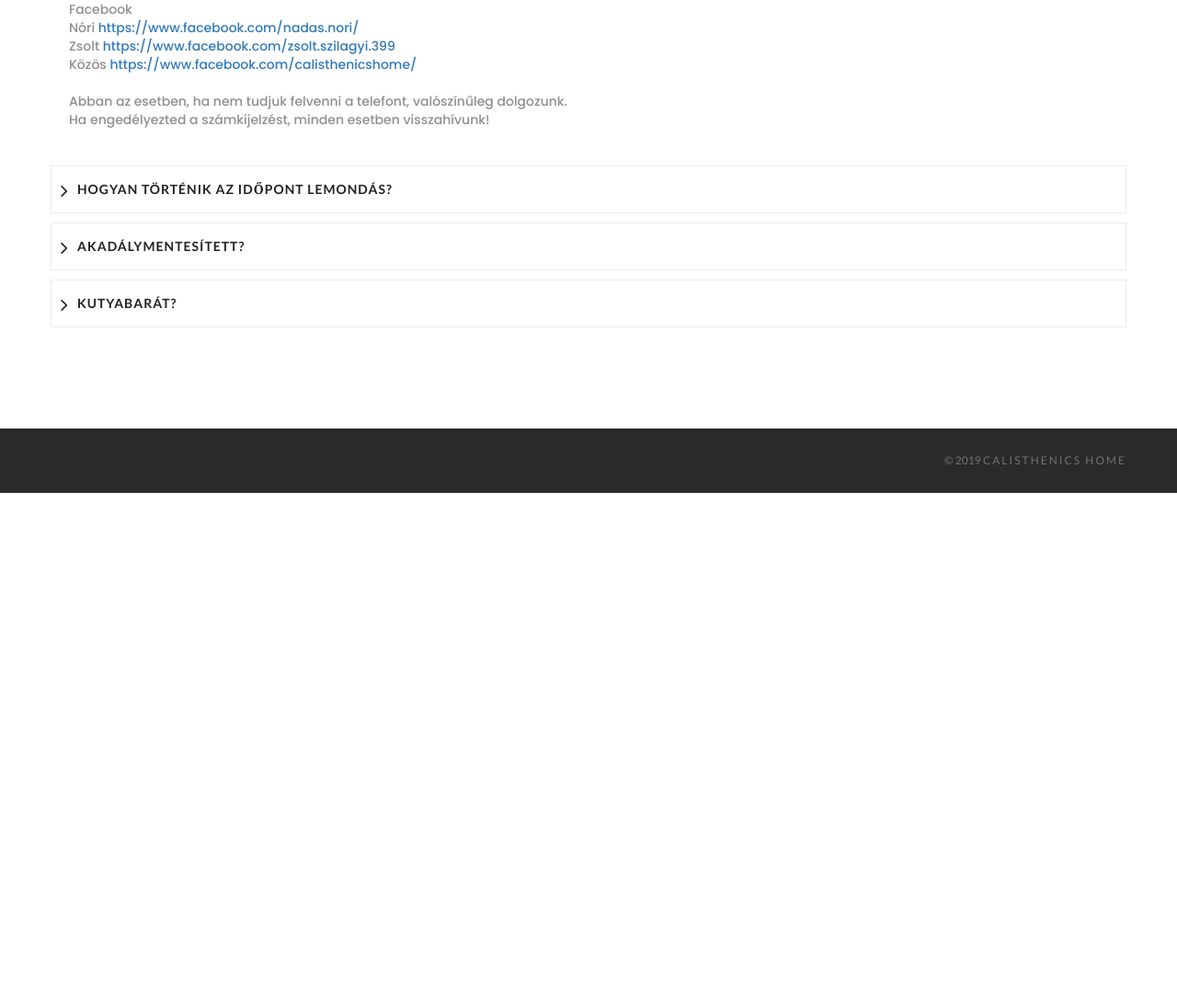
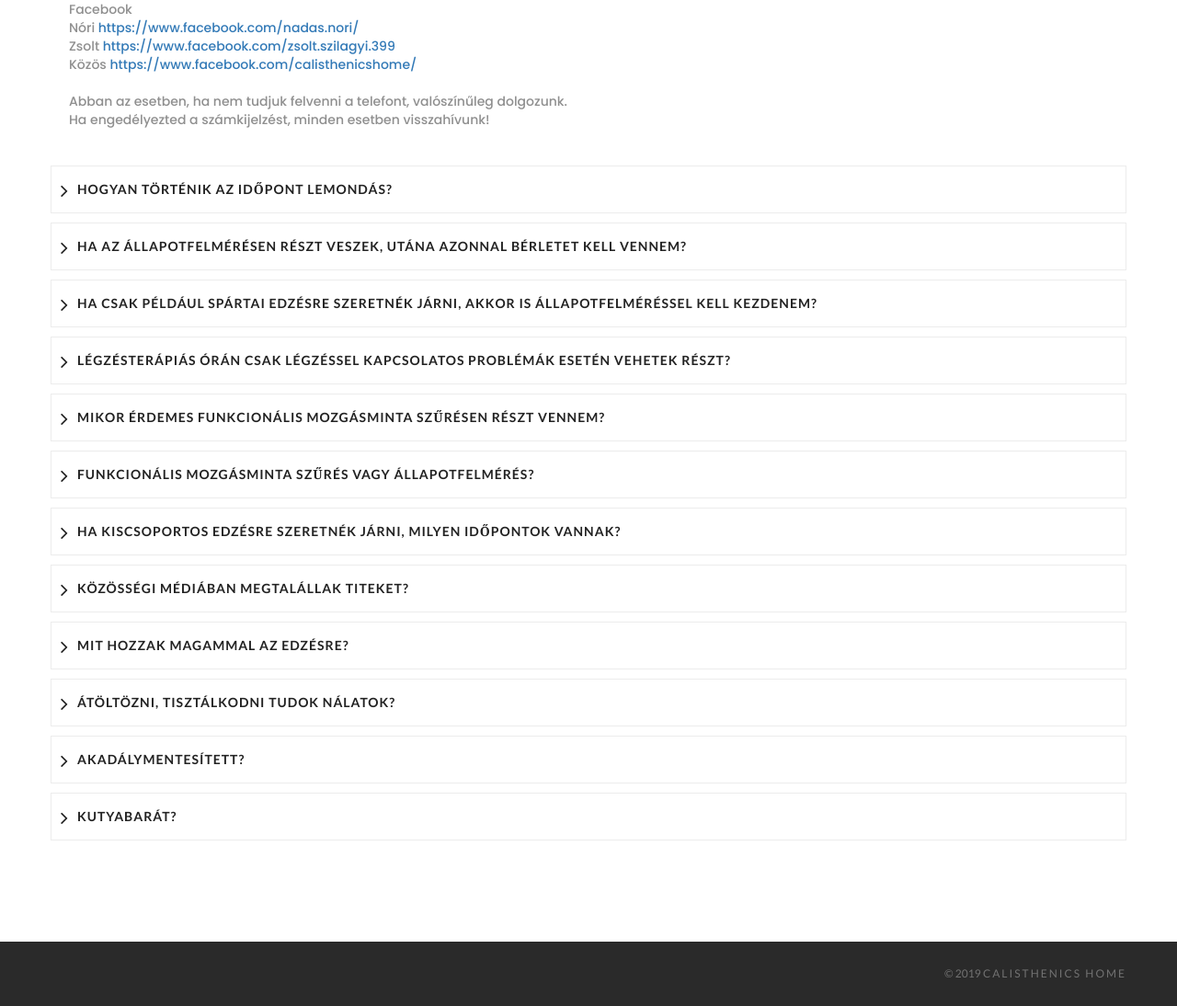
Before and after one commit to balint144/calisthenicshome, a PHP site: page /gyik in a window 1280 px wide. Shown: the part 868-1962 px from the top of the page at 92% size. Before the commit the page ends 1404 px from the top, so only its background shows below. Run offline with PHP 8.4, Linux system fonts and the light colour scheme; some web fonts are replaced.

Commit message:
GYIK kiegészítés, szolgáltatások képek beszúrása

```diff
--- a/gyik/index.php
+++ b/gyik/index.php
@@ -75,6 +75,125 @@ include('../head.php');
 									</div>
 								</li>
 								<li>
+									<h2><a href="#" class="opener"><i class="fa fa-angle-right"></i>Ha az állapotfelmérésen részt veszek, utána azonnal bérletet kell vennem?</a></h2>
+									<!-- beans-slide -->
+									<div class="beans-slide">
+										<p>
+											Az állapotfelmérésen tapasztaltak alapján javaslatot teszünk számodra, hogyan tudunk segíteni, hogy a legrövidebb úton érhesd el a célod/céljaid. A döntés a tiéd lesz, hogy bérletet váltassz ki, vagy alkalmakat egyeztessünk, vagy egy teljesen egyéni koncepciót építsünk fel a közös munkához. :)
+										</p>
+									</div>
+								</li>
+								<li>
+									<h2>
+										<a href="#" class="opener"><i class="fa fa-angle-right"></i>
+											Ha csak például Spártai edzésre szeretnék járni, akkor is állapotfelméréssel kell kezdenem?
+										</a>
+									</h2>
+									<!-- beans-slide -->
+									<div class="beans-slide">
+										<p>
+											Igen, hiszen tudnunk/látnunk kell milyen az aktuális állapotod.
+										</p>
+									</div>
+								</li>
+								<li>
+									<h2>
+										<a href="#" class="opener"><i class="fa fa-angle-right"></i>
+											Légzésterápiás órán csak légzéssel kapcsolatos problémák esetén vehetek részt?
+										</a>
+									</h2>
+									<!-- beans-slide -->
+									<div class="beans-slide">
+										<p>
+											Nem. A légzésterápia többek közt felszabadítja a légzésben résztvevő izmokat, így segíti a helyes testtartás kialakítását, fokozza a sportteljesítményt, segít felszabadítani a tüdőt és kihasználni annak maximális kapacitását, harmonizálja az idegrendszeri és hormonális működést, a helyes légzés által több energiához, frissességhez juthatsz, amely hozzájárul a stresszmentesebb élet megvalósításához.
+										</p>
+									</div>
+								</li>
+								<li>
+									<h2>
+										<a href="#" class="opener"><i class="fa fa-angle-right"></i>
+											Mikor érdemes Funkcionális Mozgásminta Szűrésen részt vennem?
+										</a>
+									</h2>
+									<!-- beans-slide -->
+									<div class="beans-slide">
+										<p>
+											Mindig. :)<br>
+											Komolyabban a szűrés alapvető eszköz a mozgásminták, kétoldali egyensúlyhiányok és aszimmetriák kiszűrésére. Segítségével ki lehet szűrni azokat a mozgásmintákat, amelyek hibásak, ezáltal sérüléshez vezethetnek.
+										</p>
+									</div>
+								</li>
+								<li>
+									<h2>
+										<a href="#" class="opener"><i class="fa fa-angle-right"></i>
+											Funkcionális Mozgásminta Szűrés vagy Állapotfelmérés?
+										</a>
+									</h2>
+									<!-- beans-slide -->
+									<div class="beans-slide">
+										<p>
+											Őszintén mindkettőt javasoljuk.<br>
+											Állapotfelméréskor az anamnézist és a testösszetétel mérést követően a teljes testen tapasztalható elváltozásokat vizsgáljuk testtartás analízis, illetve komplex funkcionális tesztek segítségével.<br>
+											Funkcionális Mozgásminta Szűrésen a mozgásminták, kétoldali egyensúlyhiányok és aszimmetriák kiszűrésére kerül sor. Segítségével ki lehet szűrni azokat a mozgásmintákat, amelyek hibásak, ezáltal sérüléshez vezethetnek.
+										</p>
+									</div>
+								</li>
+								<li>
+									<h2>
+										<a href="#" class="opener"><i class="fa fa-angle-right"></i>
+											Ha kiscsoportos edzésre szeretnék járni, milyen időpontok vannak?
+										</a>
+									</h2>
+									<!-- beans-slide -->
+									<div class="beans-slide">
+										<p>
+											Nincs fix csoportos edzésünk.<br>
+											Kiscsoportos edzés esetén is úgy gondolkodj, mintha egyéni edzésre kérnél időpontot. Jöhetsz együtt barátaiddal, rokonaiddal, azaz Ti alakítjátok ki a 3 fős létszámot. De az is lehet hogy a már aktuális vendégeink mellé csatlakozol be, így válhatsz akár egy remek csapat tagjává. :)
+										</p>
+									</div>
+								</li>
+								<li>
+									<h2>
+										<a href="#" class="opener"><i class="fa fa-angle-right"></i>
+											Közösségi médiában megtalállak Titeket?
+										</a>
+									</h2>
+									<!-- beans-slide -->
+									<div class="beans-slide">
+										<p>
+											Igen, Facebookon és Instagramon is.<br>
+											Az oldal jobb felső sarkában található ikonokra kattinva át is navigál az oldal téged.
+										</p>
+									</div>
+								</li>
+								<li>
+									<h2>
+										<a href="#" class="opener"><i class="fa fa-angle-right"></i>
+											Mit hozzak magammal az edzésre?
+										</a>
+									</h2>
+									<!-- beans-slide -->
+									<div class="beans-slide">
+										<p>
+											Törölközőt, váltóruhát, egy marék jókedvet. :)<br>
+											Cipőre nem lesz szükséged, vizet is, tisztálkodószereket is adunk szívesen.
+										</p>
+									</div>
+								</li>
+								<li>
+									<h2>
+										<a href="#" class="opener"><i class="fa fa-angle-right"></i>
+											Átöltözni, tisztálkodni tudok nálatok?
+										</a>
+									</h2>
+									<!-- beans-slide -->
+									<div class="beans-slide">
+										<p>
+											Természetesen.
+										</p>
+									</div>
+								</li>
+								<li>
 									<h2><a href="#" class="opener"><i class="fa fa-angle-right"></i> Akadálymentesített?</a></h2>
 									<!-- beans-slide -->
 									<div class="beans-slide">
```
Also changed, not shown: index.php (+4 -4 lines), images/Paros_szemelyi_edzes_s.jpg (added), images/kiscsoportos_edzes_s.jpg (added), images/szemelyi_edzes_s.jpg (added), 3 other files.
